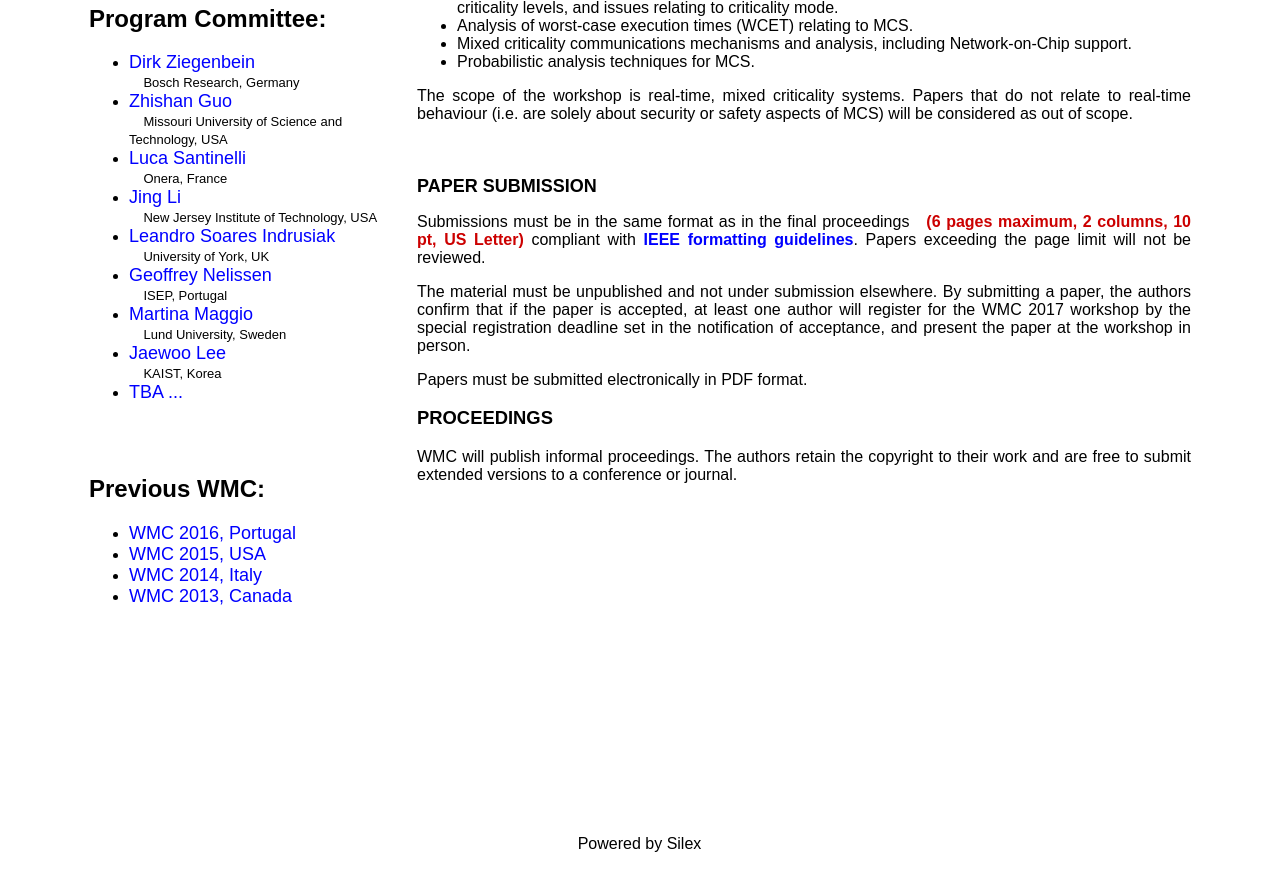
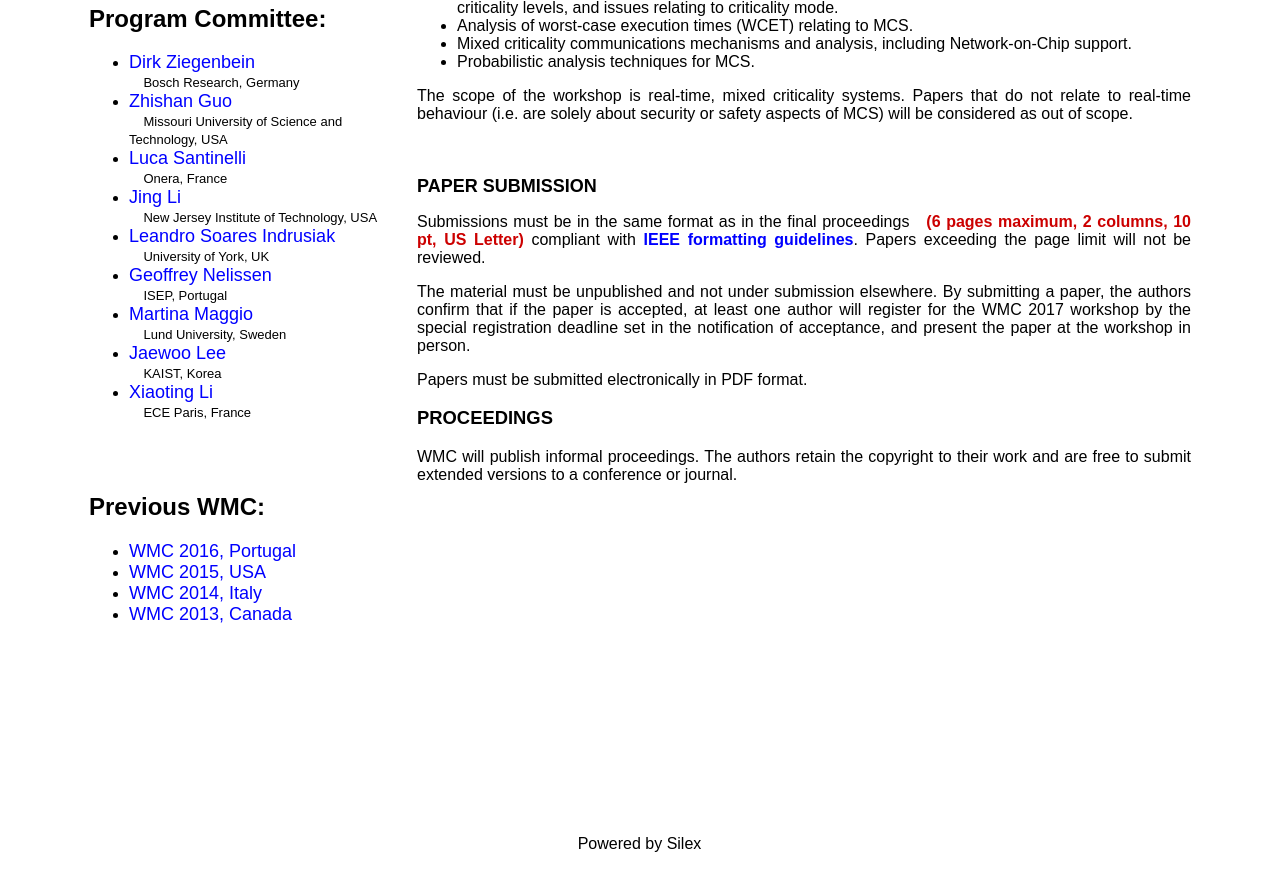
Before and after one commit to CPS-research-group/WMC2017, a plain HTML site: page index.html in a window 1280 px wide. Shown: the part 911-1791 px from the top of the page. Drawn offline with Linux system fonts and the light colour scheme; a script that the page names is missing.

Commit message:
updated PC.

```diff
--- a/index.html
+++ b/index.html
@@ -237,7 +237,10 @@
                                         </li>
                                         <li>
                                             <font color="#0000ff">
-                                                <font size="4">TBA ...&nbsp;</font>&nbsp;&nbsp;</font>
+                                                <font size="4">Xiaoting Li&nbsp;</font>&nbsp;&nbsp;</font>
+                                            <div>
+                                                <font size="2">&nbsp; &nbsp; ECE Paris, France&nbsp;</font>
+                                            </div>
                                         </li>
                                     </ul>
                                     <div>
```
Also changed, not shown: 2 other files.
